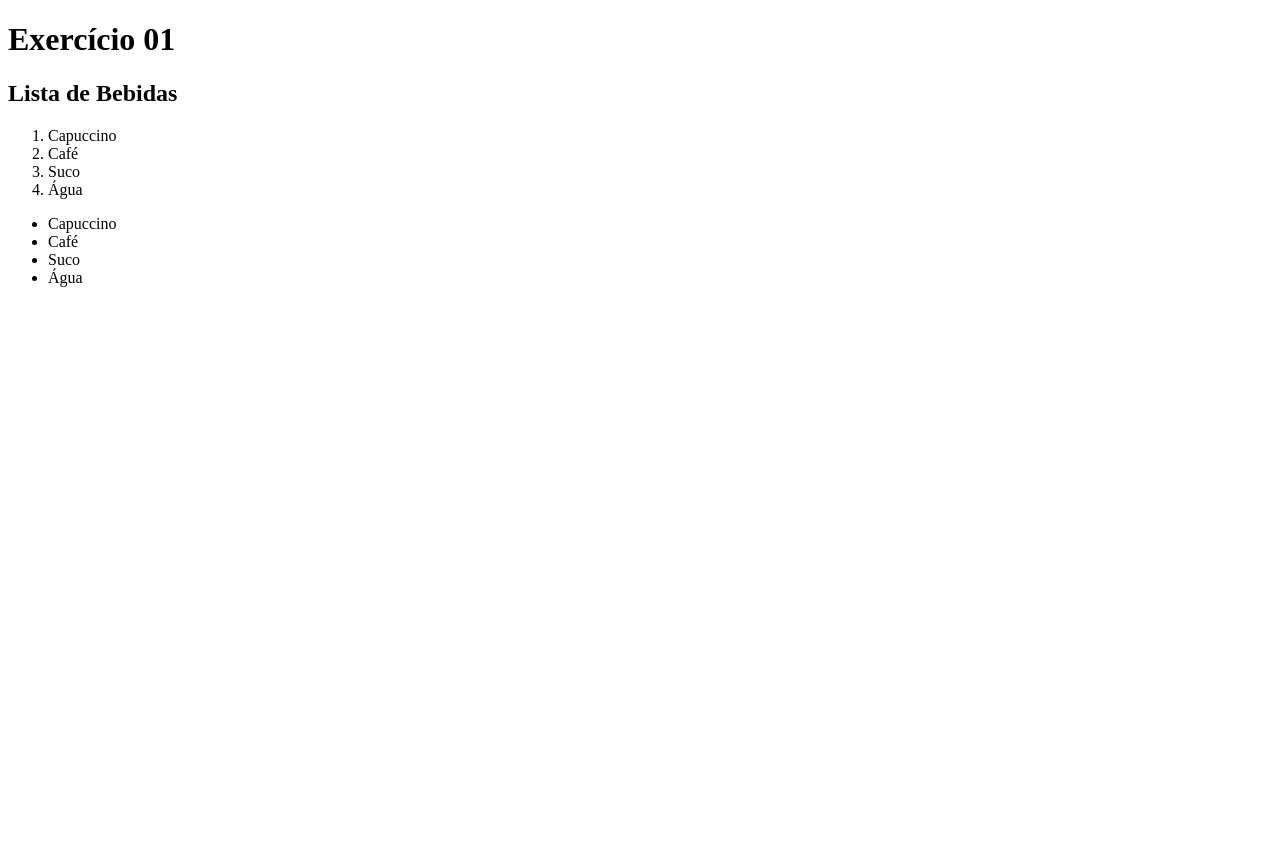
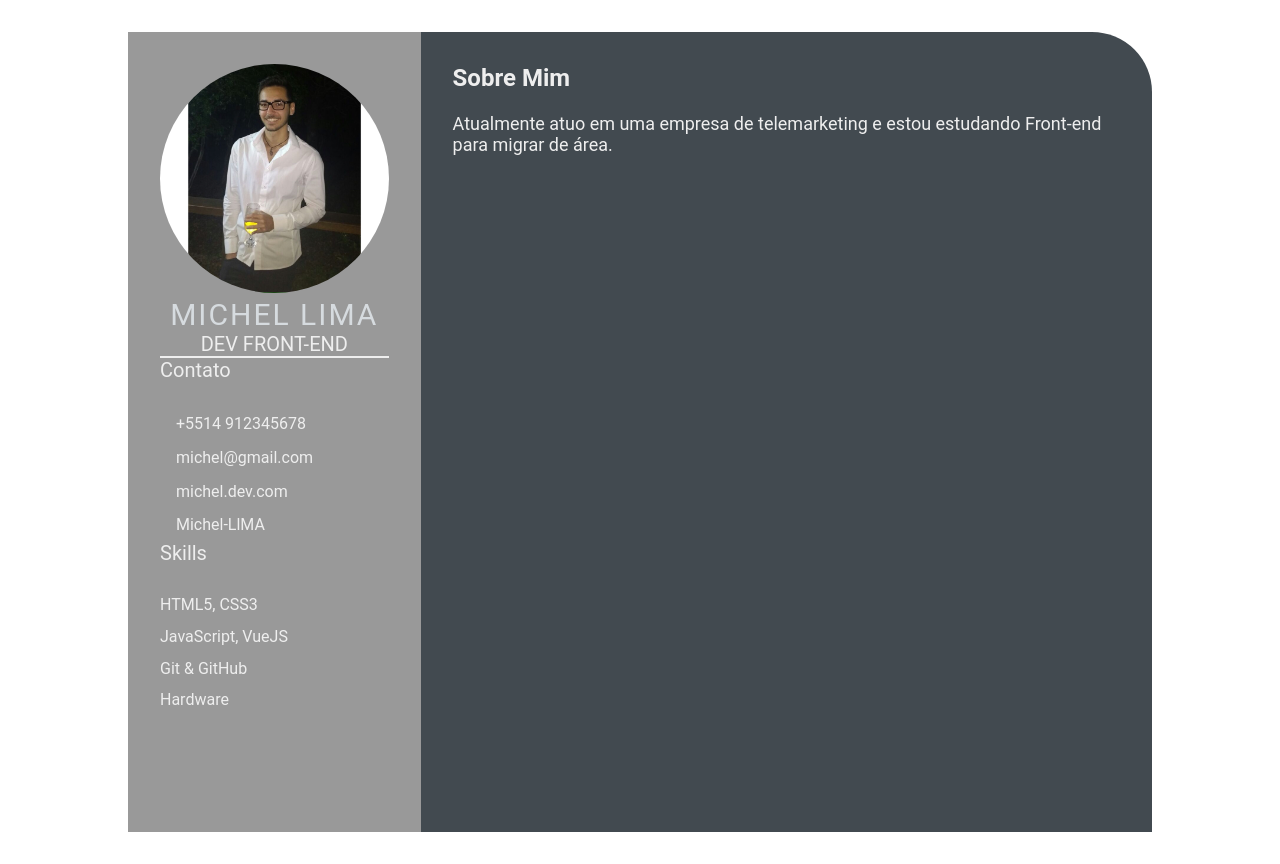
Before and after one commit to Michel-LlMA/Ex01Devweekgit.github.io, a plain HTML site: page index.html in a window 1280 px wide. Before the commit the page ends 800 px from the top, so only its background shows below. Drawn offline with Linux system fonts and the light colour scheme.

Commit message:
feature: Day-02 (#2)

```diff
--- a/index.html
+++ b/index.html
@@ -1,25 +1,61 @@
 <!DOCTYPE html>
-<html lang="pt-br">
+<html lang="en">
 <head>
+    <!-- configurações de compatibilidade de navegadores -->
     <meta charset="UTF-8">
     <meta http-equiv="X-UA-Compatible" content="IE=edge">
     <meta name="viewport" content="width=device-width, initial-scale=1.0">
-    <title>Ex01</title>
+    <!-- configurações de compatibilidade de navegadores -->
+
+    <title>Michel G Lima</title>
+
+    <!-- Custom CSS -->
+    <link rel="stylesheet" href="style.css">
 </head>
 <body>
-    <h1>Exercício 01</h1>
-    <h2>Lista de Bebidas</h2>
-    <ol>
-        <li>Capuccino</li>
-        <li>Café</li>
-        <li>Suco</li>
-        <li>Água</li>
-    </ol>
-    <ul>
-        <li>Capuccino</li>
-        <li>Café</li>
-        <li>Suco</li>
-        <li>Água</li>
-    </ul>
+    <main class="resume-contents">
+        <section class="left-section">
+            <div class="left-section-contents">
+                <div class="profile">
+                    <img class="profile-image" src="img/Image.jpg" alt="Profile image">
+                    <p class="name">Michel Lima</p>
+                    <p class="profession">Dev Front-end</p>
+                </div>
+                <div class="contact-info">
+                    <p class="left-title">Contato</p>
+                    <ul>
+                        <li><i class="fa fa-phone"></i>+5514 912345678
+                        </li>
+                        <li><i class="fa fa-envelope"></i>michel@gmail.com
+                        </li>
+                        <li><i class="fa fa-globe"></i>michel.dev.com
+                        </li>
+                        <li><i class="fa fa-github"></i>Michel-LlMA
+                        </li>
+                    </ul>
+                </div>
+                <div class="skills">
+                    <p class="left-title">Skills</p>
+                    <ul>
+                        <li><p>HTML5, CSS3</p></li>
+                        <li><p>JavaScript, VueJS</p></li>
+                        <li><p>Git & GitHub</p></li>
+                        <li><p>Hardware</p></li>
+                    </ul>
+                </div>
+            </div>
+        </section>
+
+        <section class="right-section">
+            <div class="right-section-contents">
+                <section class="about gap">
+                    <div class="right-title"><h2>Sobre Mim</h2></div>
+                    <p class="about-me-contents">
+                       <br> Atualmente atuo em uma empresa de telemarketing e estou estudando Front-end para migrar de área.
+                    </p>
+                </section>
+            </div>
+        </section>
+    </main>
 </body>
 </html>
--- /dev/null
+++ b/style.css
@@ -0,0 +1,105 @@
+@charset "UTF-8";
+* {
+    margin: 0;
+    padding: 0;
+    box-sizing: border-box;
+    list-style: none;
+    font-family: 'Roboto', sans-serif;
+}
+
+.resume-contents {
+    min-height: 100vh;
+    width: 80%;
+    margin: 2rem auto;
+    display: grid;
+    grid-template-columns: repeat(7, 1fr);
+}
+
+.left-section {
+    grid-column: span 2;
+    height: 100%;
+    background-color: #999999;
+}
+
+.right-section {
+    grid-column: span 5;
+    height: 100%;
+    background-color: #424a50;
+    border-radius: 0px 60px 0px 0px;
+}
+
+.left-section-contents{
+    padding: 2rem 2rem;
+}
+
+.profile {
+    width: 100%;
+    border-bottom: 2px solid #eeeeee;
+}
+
+.profile .profile-image {
+    width: 100%;
+    border-radius: 100%;
+}
+
+.name {
+    color: #D6DBDF;
+    font-size: 30px;
+    letter-spacing: 2px;
+    text-transform: uppercase;
+    text-align: center;
+}
+
+.profession {
+    color: #eeeeee;
+    font-size: 20px;
+    text-transform: uppercase;
+    text-align: center;
+}
+
+/* .contact-info { border-bottom: 2px solid #1B2631; } */
+.left-title {
+    color: #eeeeee;
+    font-size: 20px;
+}
+
+.contact-info ul {
+    padding-top: 1.5rem;
+}
+
+.contact-info ul li,
+.references ul li {
+    padding: .4rem 0;
+    color: #eeeeee;
+}
+
+.contact-info ul li i,
+.references ul li i {
+    padding-right: 1rem;
+    font-size: 18px;
+    color: #eeeeee;
+}
+
+.skills ul {
+    padding-top: 1.5rem;
+}
+.skills ul li p {
+    padding: .4rem 0;
+    color: #eeeeee;
+}
+
+.right-section-contents {
+    padding: 2rem 2rem;
+}
+
+.right-title {
+    color: #eeeeee;
+}
+
+.gap {
+    padding-bottom: 2rem;
+}
+.about-me-contents {
+    font-size: 18px;
+    color: #eeeeee;
+}
```
Also changed, not shown: img/Image.jpg (added), 1 other file.
